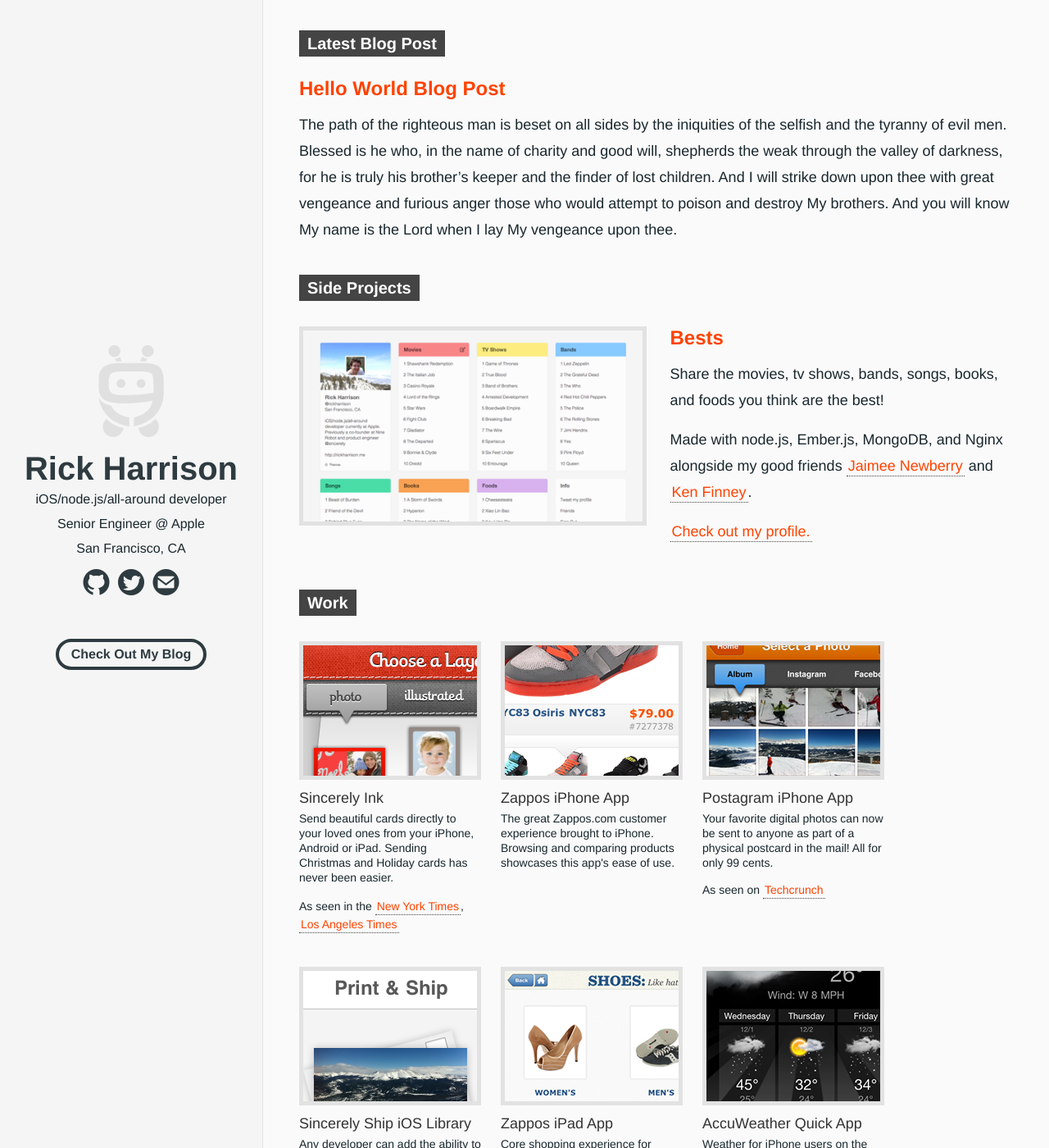
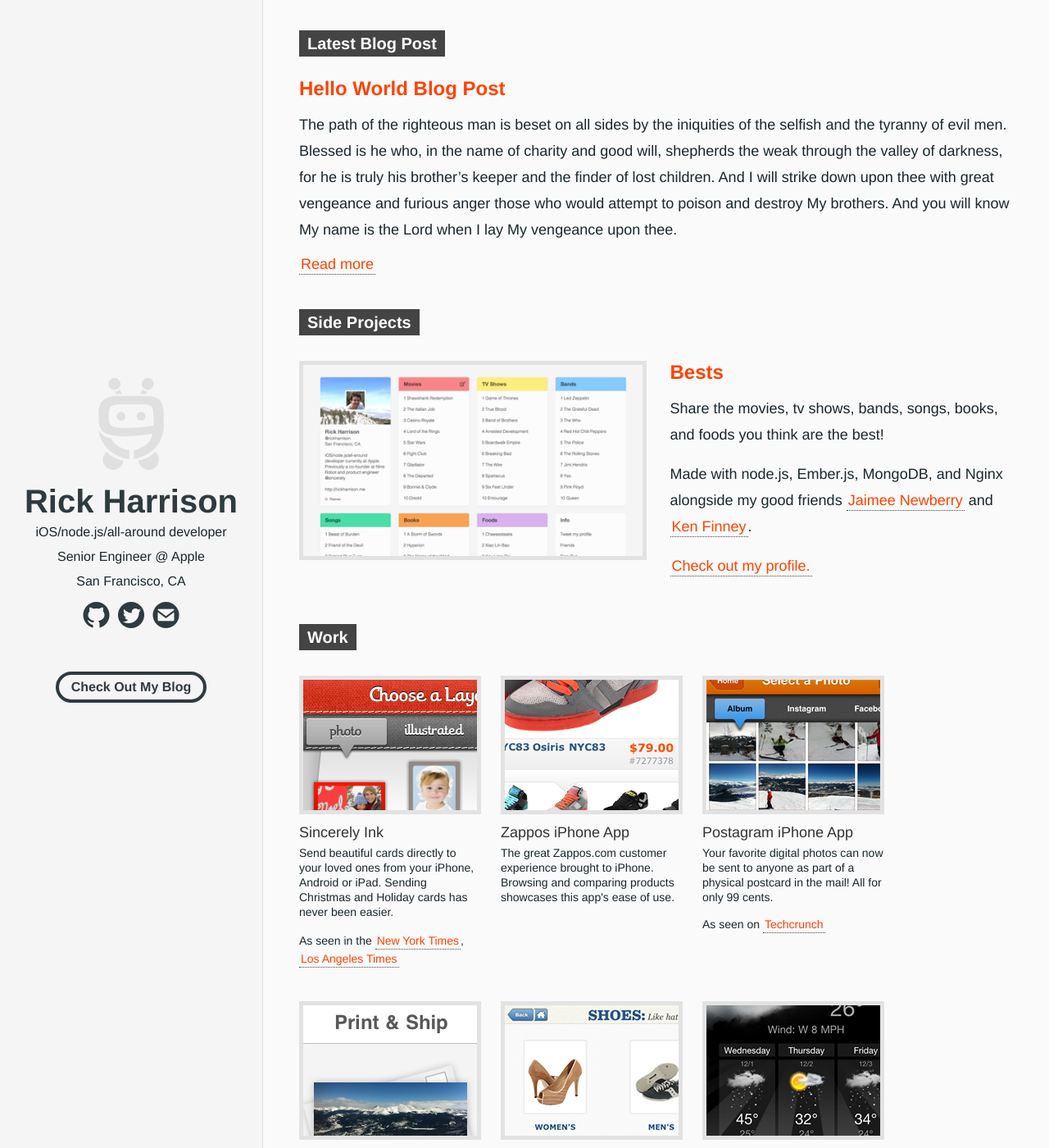
Before and after one commit to rickharrison-archive/rickharrison.me, a Jekyll site: the page built from index.html, in a window 1280 px wide and 1400 px high. Shown: the whole window at 82% size. Built offline with Jekyll 4.4.1, drawn with Linux system fonts in a browser that asks for light colours.

Commit message:
Added in a read more link.

```diff
--- a/index.html
+++ b/index.html
@@ -8,6 +8,8 @@
 {% for post in site.posts limit:1 %}
     <h3 class="home-title"><a href="{{ post.url | remove: '.html' }}">{{ post.title }}</a></h3>
     {{ post.excerpt }}
+
+    <p class="read-more"><a href="{{ post.url | remove: '.html' }}">Read more</a></p>
 {% endfor %}
 
 <h2><span>Side Projects</span></h2>
@@ -32,7 +34,7 @@
 
 <ul class="work-list">
     <li>
-        <a class="screenshot" href="http://sincerely.com/ink" target="_blank"><img src="images/work/ink_iphone.png" /></a>
+        <a class="screenshot" href="http://sincerely.com/ink" target="_blank"><img src="/images/work/ink_iphone.png" /></a>
 
         <h3>Sincerely Ink</h3>
         <p>Send beautiful cards directly to your loved ones from your iPhone, Android or iPad. Sending Christmas and Holiday cards has never been easier.</p>
@@ -40,14 +42,14 @@
     </li>
 
     <li>
-        <a class="screenshot" href="http://itunes.apple.com/us/app/zappos-mobile/id392988420?mt=8" target="_blank"><img src="images/work/zappos_iphone.png" /></a>
+        <a class="screenshot" href="http://itunes.apple.com/us/app/zappos-mobile/id392988420?mt=8" target="_blank"><img src="/images/work/zappos_iphone.png" /></a>
 
         <h3>Zappos iPhone App</h3>
         <p>The great Zappos.com customer experience brought to iPhone. Browsing and comparing products showcases this app's ease of use.</p>
     </li>
 
     <li>
-        <a class="screenshot" href="http://itunes.apple.com/us/app/postagram/id429264904?mt=8" target="_blank"><img src="images/work/postagram_iphone.png" /></a>
+        <a class="screenshot" href="http://itunes.apple.com/us/app/postagram/id429264904?mt=8" target="_blank"><img src="/images/work/postagram_iphone.png" /></a>
 
         <h3>Postagram iPhone App</h3>
         <p>Your favorite digital photos can now be sent to anyone as part of a physical postcard in the mail! All for only 99 cents.</p>
@@ -55,7 +57,7 @@
     </li>
 
     <li>
-        <a class="screenshot" href="http://dev.sincerely.com" target="_blank"><img src="images/work/sincerely_ship.png" /></a>
+        <a class="screenshot" href="http://dev.sincerely.com" target="_blank"><img src="/images/work/sincerely_ship.png" /></a>
 
         <h3>Sincerely Ship iOS Library</h3>
         <p>Any developer can add the ability to print & ship photos from their iOS application. Include this library to engage your users and monetize your app.</p>
@@ -63,21 +65,21 @@
     </li>
 
     <li>
-        <a class="screenshot" href="http://www.zappos.com/zappos-ipad-app" target="_blank"><img src="images/work/zappos_ipad.png" /></a>
+        <a class="screenshot" href="http://www.zappos.com/zappos-ipad-app" target="_blank"><img src="/images/work/zappos_ipad.png" /></a>
 
         <h3>Zappos iPad App</h3>
         <p>Core shopping experience for Zappos.com presented on the iPad. Users can browse, compare, and buy from a wide range of products.</p>
     </li>
 
     <li>
-        <a class="screenshot" href="http://itunes.apple.com/us/app/accuweather-com-quick/id348618445?mt=8" target="_blank"><img src="images/work/accuweather_quick_iphone.png" /></a>
+        <a class="screenshot" href="http://itunes.apple.com/us/app/accuweather-com-quick/id348618445?mt=8" target="_blank"><img src="/images/work/accuweather_quick_iphone.png" /></a>
 
         <h3>AccuWeather Quick App</h3>
         <p>Weather for iPhone users on the go. Developed for quick looks without loading times or confusing metrics. </p>
     </li>
 
     <li>
-        <a class="screenshot" href="http://itunes.apple.com/us/app/popbooth-photo-booth/id432092216?mt=8" target="_blank"><img src="images/work/popbooth_ipad.png" /></a>
+        <a class="screenshot" href="http://itunes.apple.com/us/app/popbooth-photo-booth/id432092216?mt=8" target="_blank"><img src="/images/work/popbooth_ipad.png" /></a>
 
         <h3>PopBooth iOS App</h3>
         <p>Photo booth strips shareable via facebook, email, and as a physical print sent to anyone you want in the mail.</p>
@@ -85,35 +87,35 @@
     </li>
 
     <li>
-        <a class="screenshot" href="http://itunes.apple.com/us/app/accu-weather-for-ipad/id364614303?mt=8" target="_blank"><img src="images/work/accuweather_ipad.png" /></a>
+        <a class="screenshot" href="http://itunes.apple.com/us/app/accu-weather-for-ipad/id364614303?mt=8" target="_blank"><img src="/images/work/accuweather_ipad.png" /></a>
 
         <h3>AccuWeather iPad App</h3>
         <p>Weather beautifully designed for iPad. Forecasts, hourly, radar, and video all-in-one.</p>
     </li>
 
     <li>
-        <a class="screenshot" href="http://itunes.apple.com/us/app/trackthepack/id365902611?mt=8" target="_blank"><img src="images/work/trackthepack_iphone.png" /></a>
+        <a class="screenshot" href="http://itunes.apple.com/us/app/trackthepack/id365902611?mt=8" target="_blank"><img src="/images/work/trackthepack_iphone.png" /></a>
 
         <h3>TrackThePack iPhone App</h3>
         <p>Enter in a tracking number and the app will do the rest. Find detailed events about where your package has been and where it will be going.</p>
     </li>
 
     <li>
-        <a class="screenshot" href="http://itunes.apple.com/us/app/baseball-trade-rumors/id399288399?mt=8" target="_blank"><img src="images/work/mlbtraderumors_iphone.png" /></a>
+        <a class="screenshot" href="http://itunes.apple.com/us/app/baseball-trade-rumors/id399288399?mt=8" target="_blank"><img src="/images/work/mlbtraderumors_iphone.png" /></a>
 
         <h3>MLB Trade Rumors iPhone</h3>
         <p>Custom push notifications made this application a hit for MLBTradeRumors.com. Their readers get news delivered to them instantly using their iPhone.</p>
     </li>
 
     <li>
-        <a class="screenshot" href="http://itunes.apple.com/us/app/accuweather-for-iphone/id300048137?mt=8" target="_blank"><img src="images/work/accuweather_iphone.png" /></a>
+        <a class="screenshot" href="http://itunes.apple.com/us/app/accuweather-for-iphone/id300048137?mt=8" target="_blank"><img src="/images/work/accuweather_iphone.png" /></a>
 
         <h3>AccuWeather iPhone App</h3>
         <p>AccuWeather's flagship application for iPhone. Beautifully displays everything from current conditions to radar overlays on Google Maps.</p>
     </li>
 
     <li>
-        <a class="screenshot" href="http://itunes.apple.com/us/app/cardinal-facebook-postcards/id496037989?mt=8" target="_blank"><img src="images/work/cardinal_iphone.png" /></a>
+        <a class="screenshot" href="http://itunes.apple.com/us/app/cardinal-facebook-postcards/id496037989?mt=8" target="_blank"><img src="/images/work/cardinal_iphone.png" /></a>
 
         <h3>Cardinal iPhone App</h3>
         <p>Cardinal is the best way to send your favorite facebook photos to your friends as postcards in the mail.</p>
--- a/styles/main.css
+++ b/styles/main.css
@@ -43,7 +43,7 @@
 }
 
 .header-wrap {
-    margin-top: -280px;
+    margin-top: -240px;
     position: absolute;
     text-align: center;
     top: 50%;
@@ -175,6 +175,10 @@
 
 .content h2 {
     padding-top: 14px;
+}
+
+.read-more {
+    margin-top: -20px;
 }
 
 .side-list {
```
